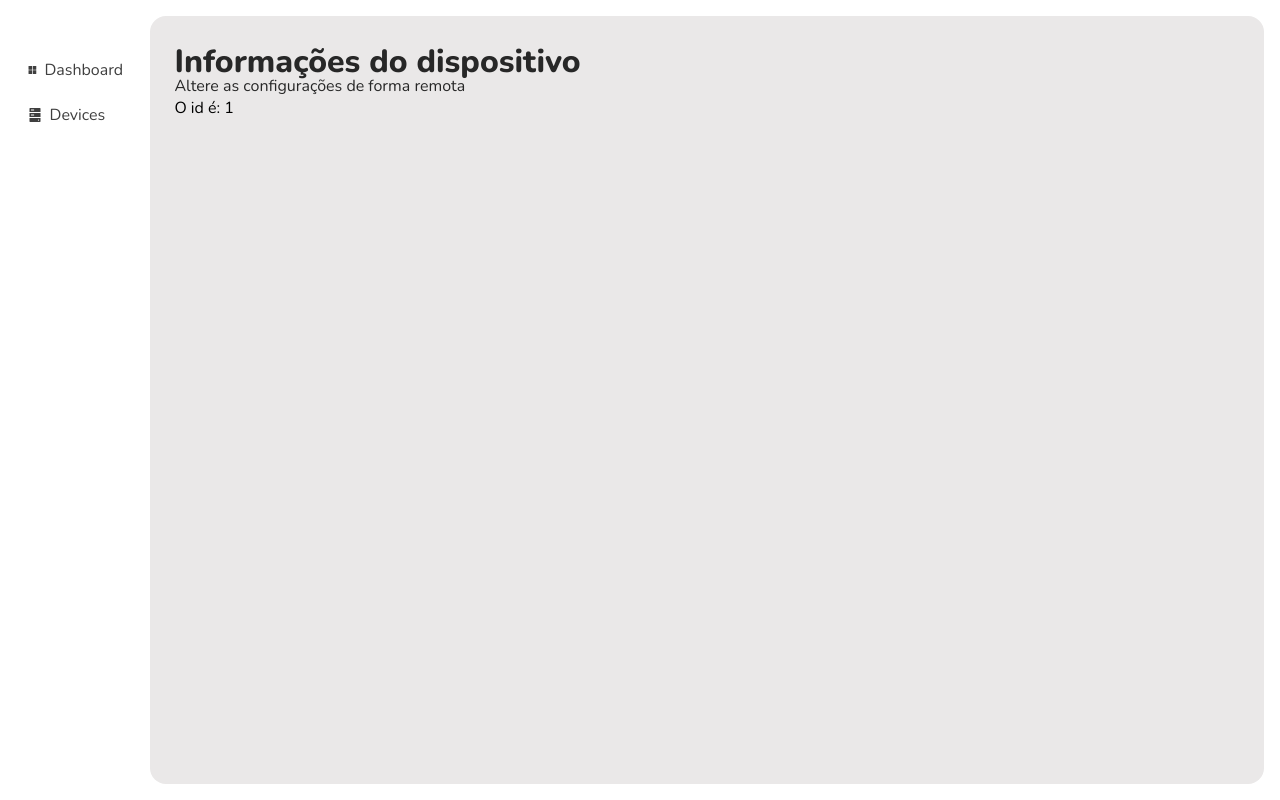
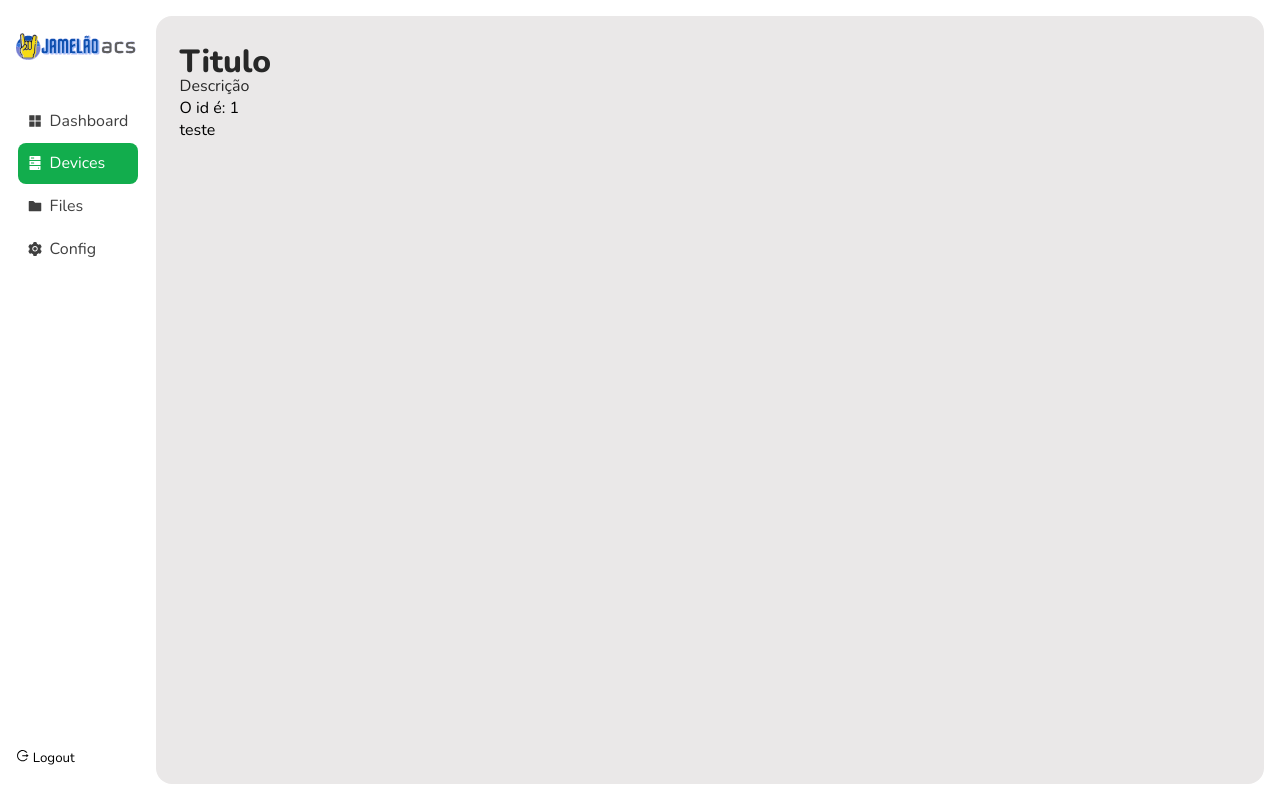
Before and after one commit to JulioJurema/FetchACS, a React (Vite) app: page /devices/1 in a window 1280 px wide. Built offline with nearby package versions, Linux system fonts and the light colour scheme; no server answers.

Commit message:
Adicionado requisição de equipamento individualmente

```diff
--- a/src/Rotas.tsx
+++ b/src/Rotas.tsx
@@ -41,7 +41,7 @@ const Rotas: React.FC = () => {
           <Routes>
             <Route path="/" element={<Dashboard />} />
             <Route path="/devices" element={<Devices devicesList={devices} />} />
-            <Route path="/devices/:id" element={< DeviceInfo />} />
+            <Route path="/devices/:id" element={< DeviceInfo dataDevice={[]} />} />
           </Routes>
         </div>
       </div>
--- /dev/null
+++ b/src/components/HostsList/HostList.tsx
@@ -0,0 +1,11 @@
+import "./HostList.css"
+
+const HostList: React.FC = () =>{
+    return(
+        <>
+            <p>teste</p>
+        </>
+    )
+}
+
+export default HostList;
--- a/src/components/NavBar/NavBar.css
+++ b/src/components/NavBar/NavBar.css
@@ -2,8 +2,8 @@ nav{
     height: 100%-3em;
     display: flex;
     flex-direction: column;
-    padding: 0 1em;
-    padding-top: 3em;
+    padding: 2em 1em;
+    justify-content: space-between;
 }
 
 nav .navItem{
@@ -11,14 +11,14 @@ nav .navItem{
     padding: 0.6em;
     margin: 0.1em;
     border-radius: 0.5em;
-    width: 6em;
+    width: auto;
     text-decoration: none;
     display: flex;
     align-items: center;
 }
 
 nav .navItem:hover{
-    background-color: rgb(18, 173, 77);
+    background-color: rgb(113, 195, 144);
     color: white;
     transition: 0.2s;
 }
@@ -28,3 +28,19 @@ nav .navIcon{
     height: 1em;
     width: 1em;
 }
+
+.logo{
+    width: 7.5em;
+    margin-bottom: 2em;
+}
+
+.navItem.active {
+    background-color: rgb(18, 173, 77);
+    color: white;
+    transition: 0.2s;
+  }
+
+.logOut{
+    background-color: #fff;
+    border: none;
+}
--- a/src/components/NavBar/NavBar.tsx
+++ b/src/components/NavBar/NavBar.tsx
@@ -1,12 +1,32 @@
-import { AiFillAppstore, AiFillHdd } from "react-icons/ai"
-import { Link } from "react-router-dom";
-import "./NavBar.css"
+import { AiFillAppstore, AiFillHdd, AiFillSetting, AiFillFolder, AiOutlineLogout} from "react-icons/ai";
+import { NavLink } from "react-router-dom";
+import "./NavBar.css";
 
 const NavBar: React.FC = () => {
     return(
         <nav>
-            <Link className="navItem" to="/"><AiFillAppstore className="navIcon" /> Dashboard</Link>
-            <Link className="navItem" to="/devices"><AiFillHdd className="navIcon" /> Devices</Link>
+            <div>
+                <div>
+                    <img className="logo" src="/public/Logo.svg" alt="Logo site" />
+                </div>
+                <div>
+                    <NavLink className={({ isActive }) => isActive ? "navItem active" : "navItem"} to="/">
+                        <AiFillAppstore className="navIcon" /> Dashboard
+                    </NavLink>
+                    <NavLink className={({ isActive }) => isActive ? "navItem active" : "navItem"} to="/devices">
+                        <AiFillHdd className="navIcon" /> Devices
+                    </NavLink>
+                    <NavLink className={({ isActive }) => isActive ? "navItem active" : "navItem"} to="/">
+                        <AiFillFolder className="navIcon" /> Files
+                    </NavLink>
+                    <NavLink className={({ isActive }) => isActive ? "navItem active" : "navItem"} to="/">
+                        <AiFillSetting className="navIcon" /> Config
+                    </NavLink>
+                </div>
+            </div>
+            <div>
+                <button className="logOut"><AiOutlineLogout /> Logout</button>
+            </div>
         </nav>
     );
 };
--- a/src/pages/DeviceInfo/DeviceInfo.tsx
+++ b/src/pages/DeviceInfo/DeviceInfo.tsx
@@ -1,13 +1,44 @@
+import { useEffect, useState } from "react";
 import Title from "../../components/Title/Title";
 import { useParams } from 'react-router-dom';
+import HostList from "../../components/HostsList/HostList";
 
-const DeviceInfo: React.FC = () =>{
+interface deviceInfoProps{
+    dataDevice: string[];
+}
+
+const DeviceInfo: React.FC<deviceInfoProps> = () =>{
     let { id } = useParams();
+    const [dataDevice, setDataDevice] = useState([]);
+
+    useEffect(() =>{
+
+        const fetchDataDevice = async ()=> {
+            try {
+                const response = await fetch(`/api/devices/?query={"_id":%20"${id}"}`);
+                if (!response.ok) {
+                    throw new Error(`Error: ${response.statusText}`);
+                  }
+                  const data = await response.json();
+                  setDataDevice(data);
+
+                  console.log(data);
+
+            } catch (error){
+                console.log(error);
+            }
+        }
+
+        fetchDataDevice();
+    }, []);
+
 
     return(
         <>
-            <Title text="Informações do dispositivo" description="Altere as configurações de forma remota"/>
+            <Title text="Titulo" description="Descrição"/>
             <p>O id é: {id}</p>
+
+            <HostList />
         </>
     )
 }
```
Also changed, not shown: src/components/HostsList/HostList.css (added).
